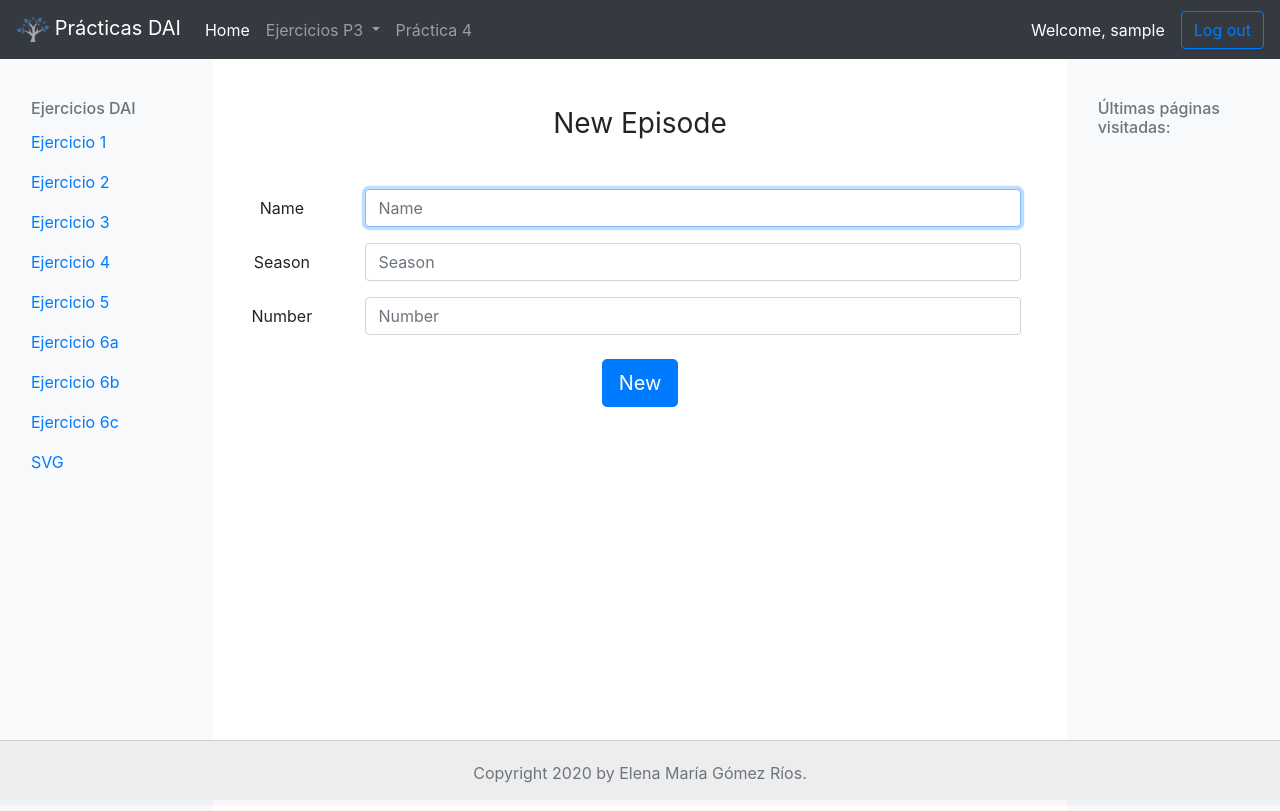
After one commit to ElenaMGR/DAI, a Flask app: page /newBD in a window 1280 px wide. The commit adds this page. Run offline with Flask 2, Linux system fonts and the light colour scheme; the visitor is signed in with stand-in values (Sample User, id 1).

Commit message:
añadir nuevo elemento bd

```diff
--- a/flask/app/app.py
+++ b/flask/app/app.py
@@ -498,7 +498,7 @@ def practica4():
 		# Si estamos haciendo una búsqueda
 		if request.form['search']:
 			busqueda = request.form['search']
-			busqueda = busqueda.capitalize()
+			# busqueda = busqueda.capitalize()
 			app.logger.debug("Search: "+ busqueda)
 			busqueda = {'$regex': '.*'+ busqueda +'.*'}
 			episodios = db.samples_friends.find({"name": busqueda})
@@ -528,3 +528,24 @@ def practica4():
 			mensaje = mensaje,
 			login=session['username'],
 			rank=session['urls'])
+
+
+@app.route('/newBD', methods=['GET', 'POST'])
+def newBD():
+	pags_visitadas()
+
+	error = None
+
+	if request.method == 'POST':
+		name = request.form['nombre']
+		season = request.form['season']
+		number = request.form['numberEp']
+
+		db.samples_friends.insert_one({'name': name, 'season': season, 'number': number})
+
+		return redirect(url_for('practica4'))
+
+	return render_template('newBD.html',
+			error=error,
+			login=session['username'],
+			rank=session['urls'])
--- /dev/null
+++ b/flask/app/templates/newBD.html
@@ -0,0 +1,42 @@
+{% extends "base.html" %}
+{% block title %}Modify{% endblock %}
+
+{% block html_head %}
+{% endblock %}
+
+{% block content %}
+<div id=modify class="text-center">
+	<form class="form-modify" method=post>
+		<h1 class="h3 my-5 font-weight-normal">New Episode</h1>
+
+
+		<div class="form-group row mr-3">
+			<label for="inputNombre" class="col-sm-2 col-form-label">Name</label>
+			<div class="col-sm-10">
+				<input type="text" class="form-control" name=nombre placeholder="Name" required autofocus>
+			</div>
+		</div>
+
+		<div class="form-group row mr-3">
+			<label for="inputSeason" class="col-sm-2 col-form-label">Season</label>
+			<div class="col-sm-10">
+				<input type="number" class="form-control" name=season placeholder="Season" required autofocus>
+			</div>
+		</div>
+
+		<div class="form-group row mr-3">
+			<label for="inputSeason" class="col-sm-2 col-form-label">Number</label>
+			<div class="col-sm-10">
+				<input type="number" class="form-control" name=numberEp placeholder="Number" required autofocus>
+			</div>
+		</div>
+
+		<button class="btn btn-lg btn-primary mt-2" type="submit">New</button>
+		{% if error %}
+		<div class="alert alert-danger text-center mt-2">
+			<strong>Error!</strong> {{ error }}.
+		</div>
+		{% endif %}
+	</form>
+</div>
+{% endblock %}
--- a/flask/app/templates/practica4.html
+++ b/flask/app/templates/practica4.html
@@ -8,8 +8,8 @@
 {% block content %}
 
 <nav class="navbar navbar-light bg-light justify-content-between">
-	<form action="new_item" method="post">
-		<button class="btn btn-success my-2 my-sm-0" type="submit">New</button>
+	<form>
+		<a class="btn btn-success my-2 my-sm-0" role="button" href="/newBD">New</a>
 	</form>
 	<form method="post" class="form-inline">
 		<input class="form-control mr-sm-2" name="search" type="search" placeholder="Search" aria-label="Search">
```
